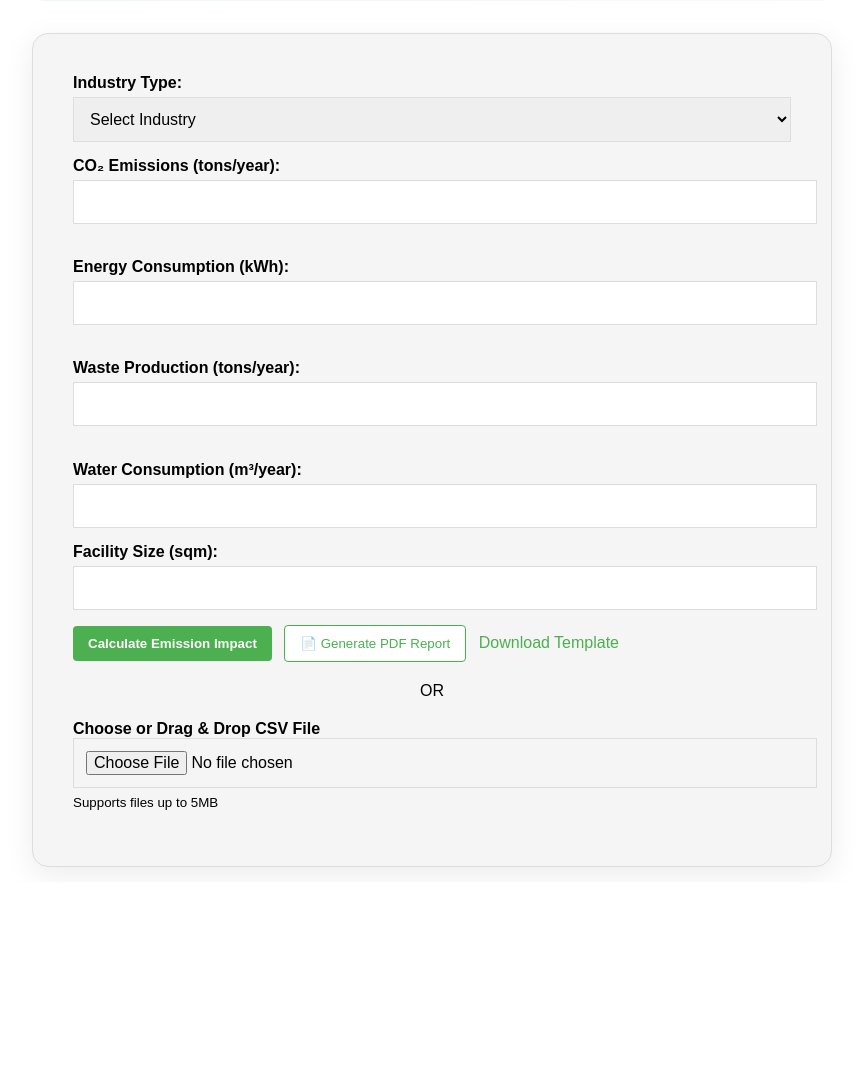
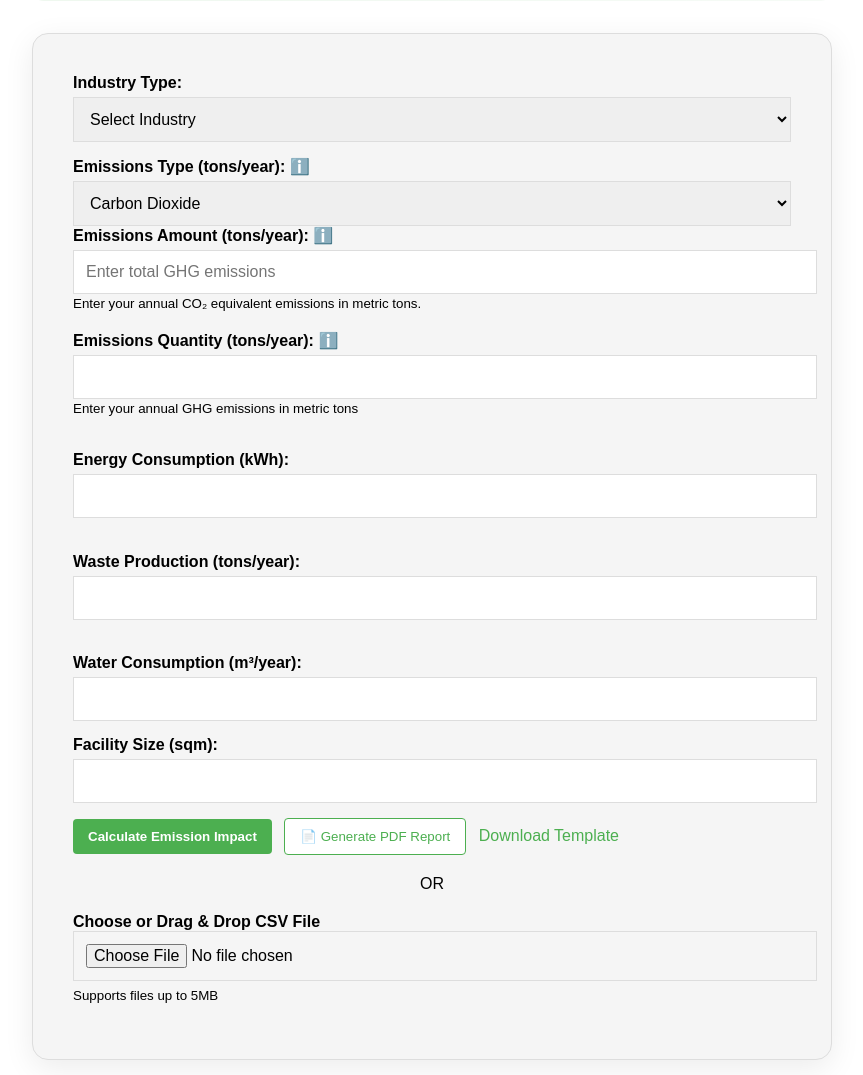
Before and after one commit to Kaustab2003/carbontrack-ghg-app, a Flask app: page /predict in a window 1280 px wide. Shown: the part 321-1396 px from the top of the page, without its empty margins (208-1071 px from the left). Before the commit the page ends 1190 px from the top, so only its background shows below. Run offline with Flask 3, Linux system fonts and the light colour scheme; a user stored in the database is signed in; parts of the project's set-up code (start-up, migrations or seed data) failed here and were passed over.

Commit message:
Initial commit - CarbonTrack GHG prediction app

```diff
--- a/app.py
+++ b/app.py
@@ -14,6 +14,9 @@
 import smtplib
 from fpdf import FPDF
 from flask_sqlalchemy import SQLAlchemy
+from utils.pdf_utils import generate_pdf
+
+
 
 app = Flask(__name__)
 app.secret_key = os.getenv('SECRET_KEY', 'your_secret_key_here')
@@ -38,6 +41,7 @@
     timestamp = db.Column(db.String(50))
     username = db.Column(db.String(80))
     industry = db.Column(db.String(100))
+    emission_type = db.Column(db.String(50))
     emission_data = db.Column(db.Float)
     energy_consumption = db.Column(db.Float)
     waste_production = db.Column(db.Float)
@@ -61,6 +65,7 @@
         timestamp=data['timestamp'],
         username=username,
         industry=data['industry'],
+        emission_type=data.get("emission_type", "carbon_dioxide"),
         emission_data=data['emission_data'],
         energy_consumption=data['energy_consumption'],
         waste_production=data['waste_production'],
@@ -71,8 +76,21 @@
     db.session.add(record)
     db.session.commit()
 
+
 def get_user_history(username):
-    return pd.DataFrame([r.__dict__ for r in History.query.filter_by(username=username).all() if '_sa_instance_state' in r.__dict__ and r.__dict__.pop('_sa_instance_state', None) is not None])
+    records = History.query.filter_by(username=username).all()
+    return pd.DataFrame([{
+        'timestamp': r.timestamp,
+        'industry': r.industry,
+        'emission_type': r.emission_type,
+        'emission_data': r.emission_data,
+        'energy_consumption': r.energy_consumption,
+        'waste_production': r.waste_production,
+        'water_consumption': r.water_consumption,
+        'facility_size': r.facility_size,
+        'prediction': r.prediction
+    } for r in records])
+
 
 
 # Step 3: Use SQLAlchemy DB for user registration/login
@@ -84,6 +102,34 @@
     user = User(username=username, password=hashed_pw, email=email)
     db.session.add(user)
     db.session.commit()
+
+def generate_pdf(data):
+    pdf = FPDF()
+    pdf.add_page()
+    pdf.set_font("Arial", size=12)
+
+    pdf.set_fill_color(30, 30, 30)
+    pdf.set_text_color(0, 255, 0)
+    pdf.cell(200, 10, txt=" GHG Emission Prediction Report", ln=True, align='C')
+
+    pdf.set_text_color(0, 0, 0)
+    pdf.set_font("Arial", size=11)
+    pdf.ln(10)
+
+    for key, value in data.items():
+        label = key.replace("_", " ").title()
+        pdf.cell(200, 10, txt=f"{label}: {value}", ln=True)
+
+    pdf.set_font("Arial", size=10)
+    pdf.set_text_color(180, 180, 180)
+    pdf.ln(5)
+    pdf.cell(0, 10, f"Generated on: {datetime.now().strftime('%Y-%m-%d %H:%M:%S')}", ln=True)
+
+    # ✔️ Use dest='S' to output as string, then encode and wrap in BytesIO
+    buffer = BytesIO()
+    pdf.output(buffer, dest='F')  # 'F' writes to file-like object
+    buffer.seek(0)
+    return buffer
 
 ...
 
@@ -110,6 +156,7 @@
         feature_names = joblib.load("model/feature_names.pkl")
 
         industry = request.form.get("industry", "Manufacturing")
+        emission_type = request.form.get("emission_type", "carbon_dioxide")
         emission_data = float(request.form["emission_data"])
         energy = float(request.form["energy_consumption"])
         waste = float(request.form["waste_production"])
@@ -125,6 +172,7 @@
         if "username" in session:
             save_prediction(session["username"], {
                 "industry": industry,
+                "emission_type": emission_type,
                 "emission_data": emission_data,
                 "energy_consumption": energy,
                 "waste_production": waste,
@@ -137,22 +185,40 @@
 
         return render_template("result.html",
                                prediction=round(prediction, 2),
-                               prediction_id=prediction_id)
+                               emission_data=emission_data,
+                               prediction_id=prediction_id,
+                               emission_type=emission_type)
     except Exception as e:
         return f"An error occurred: {e}"
 
 @app.route('/generate_pdf/<prediction_id>')
 def generate_pdf_report(prediction_id):
+    if 'username' not in session:
+        flash("You must be logged in to generate PDF reports.")
+        return redirect(url_for('login'))
+
     try:
         history = get_user_history(session['username'])
+
+        print("Raw user history:", history)
         match = history[history['timestamp'] == prediction_id]
         if match.empty:
             return "Prediction not found.", 404
+
         prediction_data = match.iloc[0].to_dict()
+        print("Prediction data to be used in PDF:", prediction_data)
+        print("Prediction data to be used in PDF:", prediction_data)
         pdf_stream = generate_pdf(prediction_data)
         return send_file(pdf_stream, mimetype='application/pdf', as_attachment=True, download_name='prediction_report.pdf')
+
     except Exception as e:
+        print("PDF generation error:", str(e))
         return f"An error occurred while generating PDF: {e}", 500
+
+
+
+
+
 
 @app.route('/email_results/<prediction_id>', methods=['GET', 'POST'])
 def email_results(prediction_id):
@@ -249,6 +315,7 @@
     history = pd.DataFrame([{
         'timestamp': r.timestamp,
         'industry': r.industry,
+        'emission_type': r.emission_type,
         'emission_data': r.emission_data,
         'energy_consumption': r.energy_consumption,
         'waste_production': r.waste_production,
--- a/history.csv
+++ b/history.csv
@@ -20,3 +20,5 @@
 2025-07-02T13:31:50.709544,kaustab,Manufacturing,100.0,100.0,200.0,200.0,300.0,2808.898146817442
 2025-07-02T13:32:12.170057,kaustab,Manufacturing,200,5000,300,4000,1500,6211.315001625447
 2025-07-02T13:45:20.044179,kaustab,Manufacturing,100.0,100.0,100.0,100.0,100.0,3406.720296353238
+2025-07-02T21:47:09.898435,kaustab,Energy,100.0,200.0,200.0,100.0,100.0,2808.898146817442
+2025-07-02T21:47:13.390929,kaustab,Energy,100.0,200.0,200.0,100.0,100.0,2808.898146817442
--- a/templates/batch_predict.html
+++ b/templates/batch_predict.html
@@ -62,6 +62,7 @@
                 <p class="font-semibold">Required Columns:</p>
                 <ul class="list-disc list-inside text-gray-700">
                     <li><code>industry</code></li>
+
                     <li><code>emission_data</code></li>
                     <li><code>energy_consumption</code></li>
                     <li><code>waste_production</code></li>
--- a/templates/batch_result.html
+++ b/templates/batch_result.html
@@ -32,6 +32,8 @@
                     <thead class="bg-gray-50">
                         <tr>
                             <th class="px-6 py-3 text-left text-xs font-medium text-gray-500 uppercase tracking-wider">Industry</th>
+                            <th class="px-6 py-3 text-left text-xs font-medium text-gray-500 uppercase tracking-wider">ghg_type</th>
+
                             <th class="px-6 py-3 text-left text-xs font-medium text-gray-500 uppercase tracking-wider">Emissions Data</th>
                             <th class="px-6 py-3 text-left text-xs font-medium text-gray-500 uppercase tracking-wider">Energy Consumption</th>
                             <th class="px-6 py-3 text-left text-xs font-medium text-gray-500 uppercase tracking-wider">Waste Production</th>
--- a/templates/history.html
+++ b/templates/history.html
@@ -32,6 +32,8 @@
                     <tr>
                         <th class="px-4 py-2 text-left font-semibold">Timestamp</th>
                         <th class="px-4 py-2 text-left font-semibold">Industry</th>
+                        <th class="px-4 py-2 text-left font-semibold">Emission Type</th>
+
                         <th class="px-4 py-2 text-left font-semibold">Emission</th>
                         <th class="px-4 py-2 text-left font-semibold">Energy</th>
                         <th class="px-4 py-2 text-left font-semibold">Waste</th>
@@ -46,6 +48,9 @@
                     <tr>
                         <td class="px-4 py-2">{{ row.timestamp }}</td>
                         <td class="px-4 py-2">{{ row.industry }}</td>
+                        <td class="border px-4 py-2">{{ row['emission_type'].replace("_", " ").title() }}</td>
+
+
                         <td class="px-4 py-2">{{ row.emission_data }}</td>
                         <td class="px-4 py-2">{{ row.energy_consumption }}</td>
                         <td class="px-4 py-2">{{ row.waste_production }}</td>
--- a/templates/predict.html
+++ b/templates/predict.html
@@ -278,12 +278,41 @@
                 </select>
             </div>
 
-            <div class="form-group">
-                <label for="emission_data">CO₂ Emissions (tons/year):</label>
-                <input type="number" name="emission_data" id="emission_data" min="0" required>
-                <div class="error-message" id="emission_data_error"></div>
-            </div>
+          <!-- Emissions Type Dropdown -->
+<div class="mb-4">
+  <label for="emission_type" class="block text-gray-700 font-semibold mb-1">
+    Emissions Type (tons/year):
+    <span class="help-icon" title="Select the greenhouse gas type you're reporting for estimation">ℹ️</span>
+  </label>
+  <select id="emission_type" name="emission_type" class="w-full p-2 border border-gray-300 rounded">
+    <option value="carbon_dioxide">Carbon Dioxide</option>
+    <option value="methane">Methane</option>
+    <option value="nitrous_oxide">Nitrous Oxide</option>
+    <option value="other_ghg">Other GHGs</option>
+  </select>
+</div>
 
+<!-- Emission Data Input -->
+<div class="mb-4">
+  <label for="emission_data" class="block text-gray-700 font-semibold mb-1">
+    Emissions Amount (tons/year):
+    <span class="help-icon" title="Typically ranges from 10 tons (small business) to 10,000+ tons (large industrial)">ℹ️</span>
+  </label>
+  <input type="number" step="any" id="emission_data" name="emission_data" class="w-full p-2 border border-gray-300 rounded" placeholder="Enter total GHG emissions">
+  <small class="help-text text-gray-500">Enter your annual CO₂ equivalent emissions in metric tons.</small>
+  <div class="error-message text-red-500 text-sm mt-1" id="emission_error"></div>
+</div>
+
+
+<div class="form-group">
+    <label for="emission_data">
+        Emissions Quantity (tons/year):
+        <span class="help-icon" title="Typically ranges from 10 tons (small business) to 10,000+ tons (large industrial)">ℹ️</span>
+    </label>
+    <input type="number" name="emission_data" id="emission_data" min="0" required>
+    <small class="help-text">Enter your annual GHG emissions in metric tons</small>
+    <div class="error-message" id="emission_error"></div>
+</div>
             <div class="form-group">
                 <label for="energy_consumption">Energy Consumption (kWh):</label>
                 <input type="number" name="energy_consumption" id="energy_consumption" required>
```
Also changed, not shown: requirements.txt (+11 -124 lines), templates/index.html (+26 -7 lines), templates/result.html (+15 -2 lines), instance/carbontrack.db.
